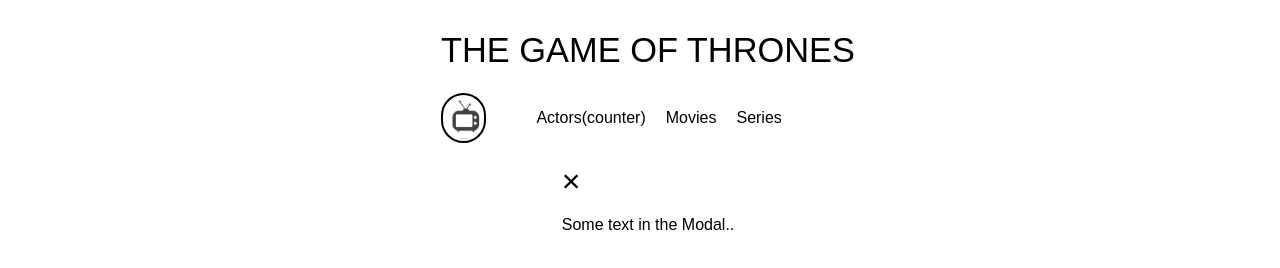
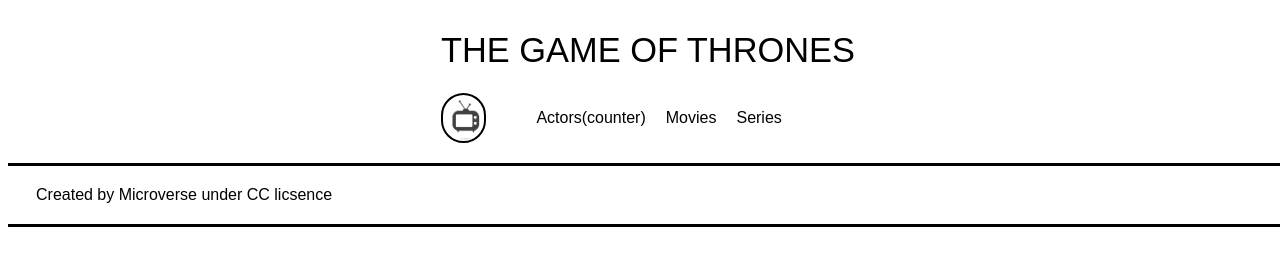
Before and after one commit to canon20paul/Game-of-Thrones, a website built with webpack: page src/index.html in a window 1280 px wide. Built offline with nearby package versions, Linux system fonts and the light colour scheme; no server answers.

Commit message:
Add footer section

```diff
--- a/src/index.css
+++ b/src/index.css
@@ -1,5 +1,6 @@
 html {
   font-size: 16px;
+
 }
 
 body {
@@ -178,3 +179,13 @@
   font-size: 0.9rem;
   margin-bottom: 0;
 }
+
+footer {
+  border-top: 3px solid #000;
+  border-bottom: 3px solid #000;
+}
+
+footer p {
+  margin-left: 24px;
+  padding: 4px;
+}
--- a/src/index.html
+++ b/src/index.html
@@ -38,12 +38,9 @@
 
               </div>
             </section>
-            <section class="modal" id="commentModal">
-              <div class="modal-content">
-                <span class="close">&times;</span>
-                <p>Some text in the Modal..</p>
-              </div>
-            </section>
         </main>
+        <footer>
+          <p> Created by Microverse under CC licsence</p>
+        </footer>
     </body>
     </html>
```
Also changed, not shown: dist/index.html, dist/main.bundle.js.
